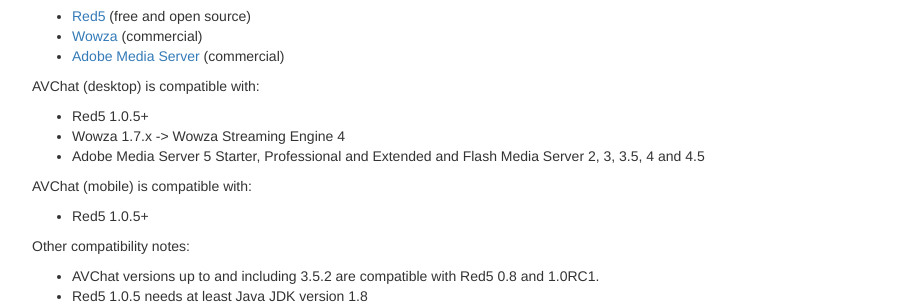
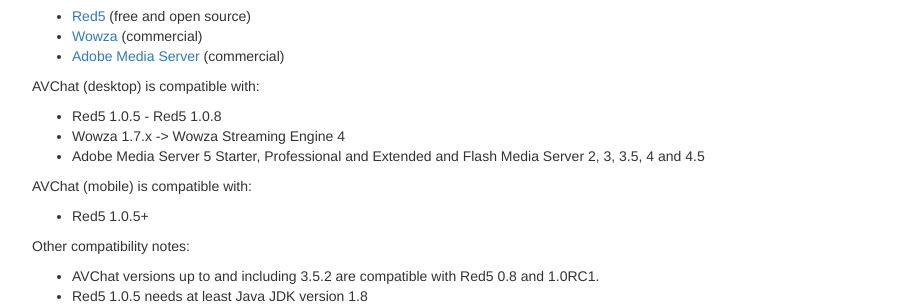
Before and after one commit to nusofthq/avchat-documentation, a Jekyll site: the page built from standalone.md, in a window 1280 px wide and 900 px high, scrolled down 1496 px. Shown: the part 152-456 px from the top of the window, without its empty margins (38-948 px from the left). Built offline with Jekyll 4.4.1, drawn with Linux system fonts in a browser that asks for light colours; nearby versions of some CDN libraries; comment, search, counter and statistics services are not loaded.

Commit message:
Red5 is supported up to Red5 1.0.8

```diff
--- a/_includes/overview.md
+++ b/_includes/overview.md
@@ -45,7 +45,7 @@
 
 AVChat (desktop) is compatible with:
 
-* Red5 1.0.5+
+* Red5 1.0.5 - Red5 1.0.8
 * Wowza 1.7.x -> Wowza Streaming Engine 4
 * Adobe Media Server 5 Starter, Professional and Extended and Flash Media Server 2, 3, 3.5, 4 and 4.5
 
```
